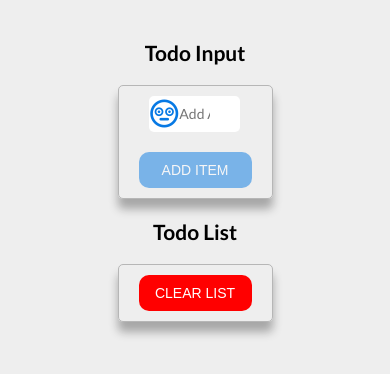
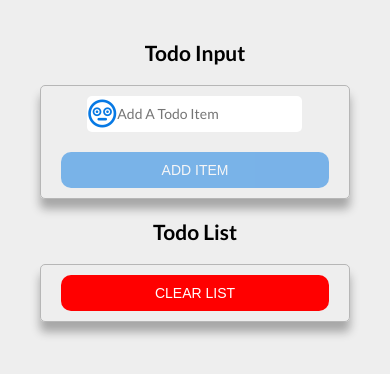
Before and after one commit to HexiangLiu/react-todolist, a React (Create React App) app: page / in a window 390 px wide. Shown: the top 374 px of the page. Built offline with nearby package versions, Linux system fonts and the light colour scheme.

Commit message:
add responsiveness

```diff
--- a/src/components/App.js
+++ b/src/components/App.js
@@ -48,7 +48,6 @@ export default class App extends Component {
   };
 
   render() {
-    console.log(this.state.items);
     return (
       <main className="main">
         <div className="input__container">
--- a/src/components/App.scss
+++ b/src/components/App.scss
@@ -1,3 +1,21 @@
+@mixin large {
+  @media only screen and (max-width: 75em) {
+    width: 70%;
+  }
+}
+
+@mixin medium {
+  @media only screen and (max-width: 56.25em) {
+    width: 80%;
+  }
+}
+
+@mixin small {
+  @media only screen and (max-width: 31.25em) {
+    width: 100%;
+  }
+}
+
 .main {
   display: flex;
   flex-direction: column;
@@ -13,11 +31,18 @@
 .input__container {
   width: 50%;
   animation: moveLeftIn 2s 0.3s backwards;
+
+  @include large;
+  @include medium;
+  @include small;
 }
 
 .list__container {
   width: 50%;
   animation: moveRightIn 2s 0.3s backwards;
+  @include large;
+  @include medium;
+  @include small;
 }
 
 .btn {
--- a/src/components/TodoInput.scss
+++ b/src/components/TodoInput.scss
@@ -56,10 +56,10 @@
   }
 }
 
-.icon-box:hover .input__icon--1 {
+.input__field:hover .input__icon--1 {
   display: none;
 }
 
-.icon-box:hover .input__icon--2 {
+.input__field:hover .input__icon--2 {
   display: inline-block;
 }
```
